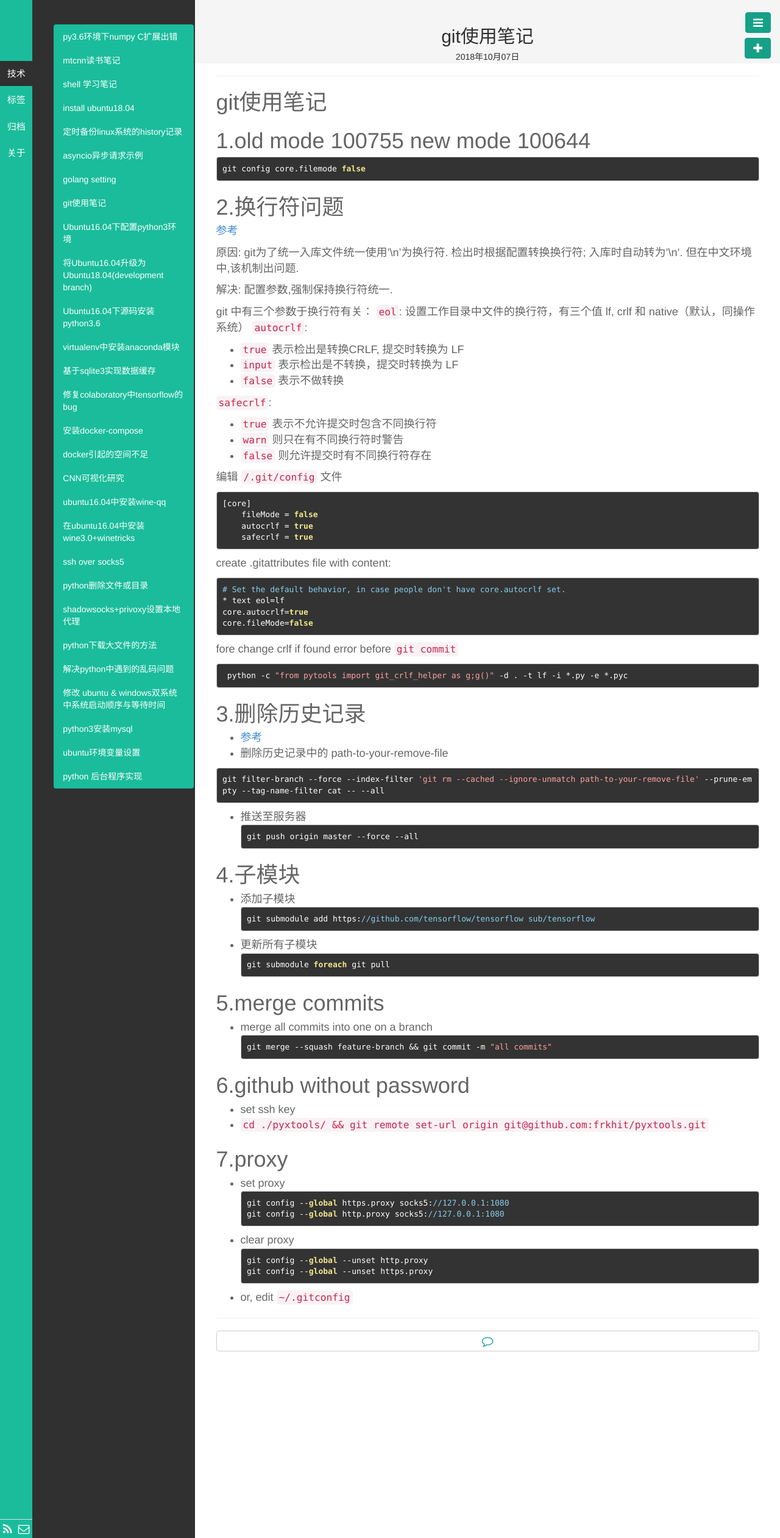
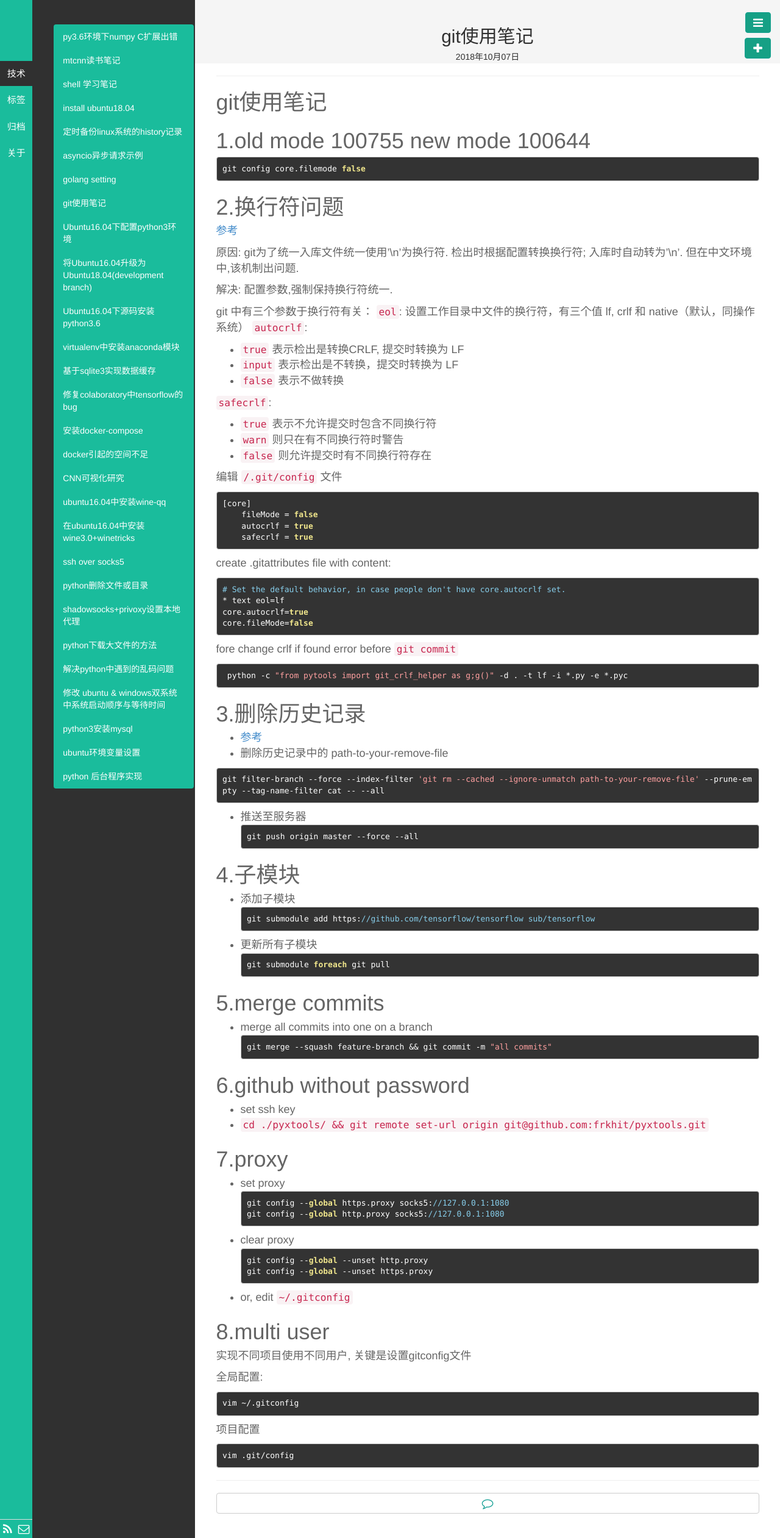
Before and after one commit to fengrk/frkhit.github.io, a Jekyll site: the page built from _posts/blog/2018-10-07-git_record.md, in a window 1280 px wide. Shown: the whole page at 61% size. Built offline with Jekyll 4.4.1, drawn with Linux system fonts in a browser that asks for light colours; Markdown is read by kramdown in place of the engine named in the settings.

Commit message:
update git_record

````diff
--- a/_posts/blog/2018-10-07-git_record.md
+++ b/_posts/blog/2018-10-07-git_record.md
@@ -98,3 +98,16 @@ git config --global --unset http.proxy
 git config --global --unset https.proxy
 ```
 - or, edit `~/.gitconfig`
+
+# 8.multi user
+实现不同项目使用不同用户, 关键是设置gitconfig文件
+
+全局配置:
+```
+vim ~/.gitconfig
+```
+
+项目配置
+```
+vim .git/config
+```
````
